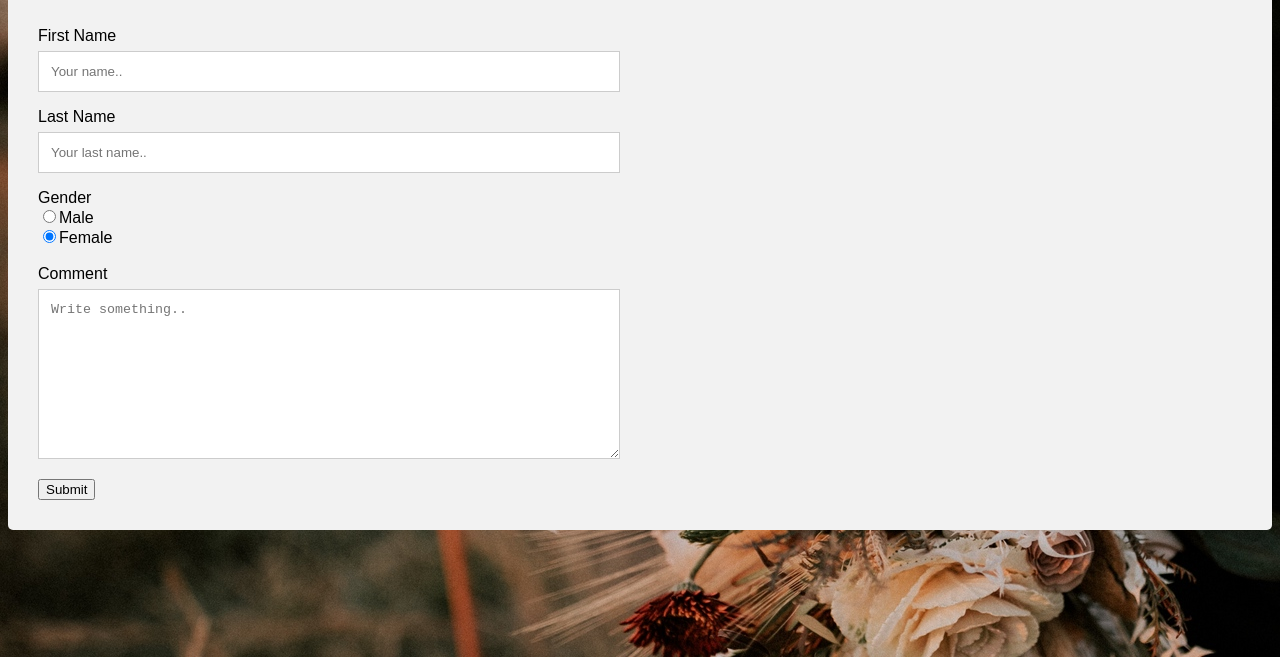
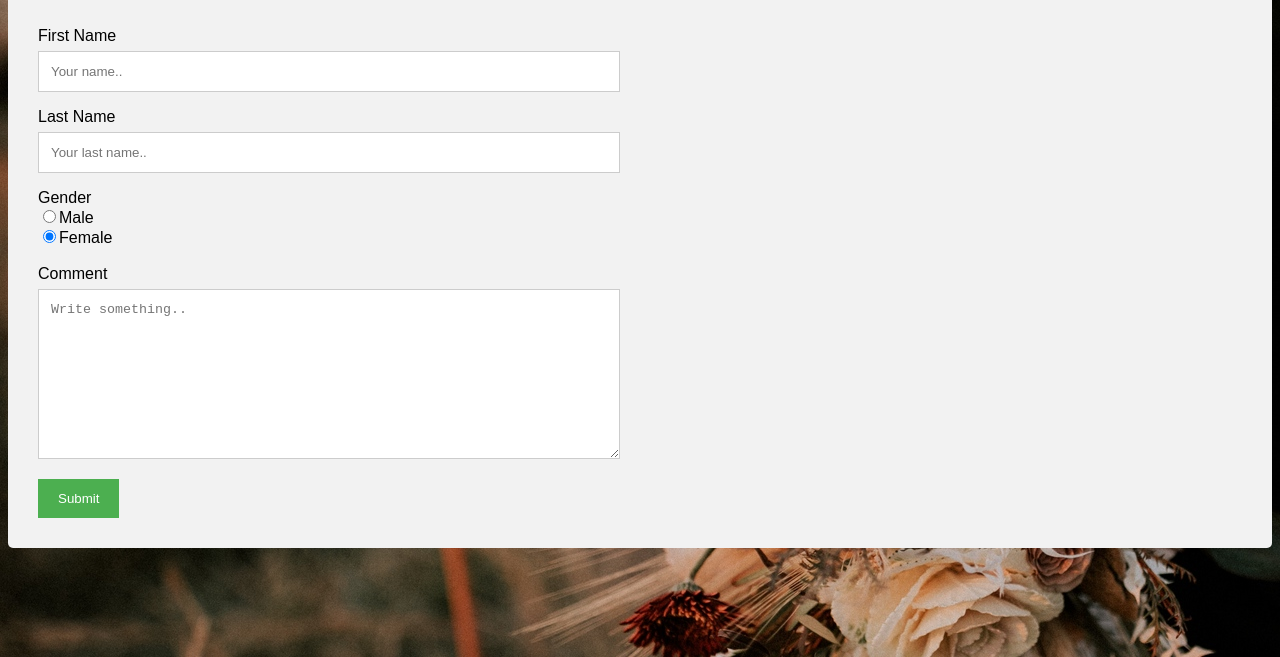
Before and after one commit to alisa0t7/Portfolio, a plain HTML site: page comment.html in a window 1280 px wide. Shown: the part 143-800 px from the top of the page. Drawn offline with Linux system fonts and the light colour scheme.

Commit message:
Update comment.html

```diff
--- a/comment.html
+++ b/comment.html
@@ -131,7 +131,7 @@ function validateForm() {
 		<input type = "radio" name = "gender" value = "female" checked>Female<br><br>
         <label for="subject">Comment</label>
         <textarea id="subject" name="subject" placeholder="Write something.." style="height:170px"></textarea>
-			<button type ="button"><a href ="appreciation.html"></a>Submit</button>
+			 <input type="submit" value="Submit">
       </form>
     </div>
   </div>
```
